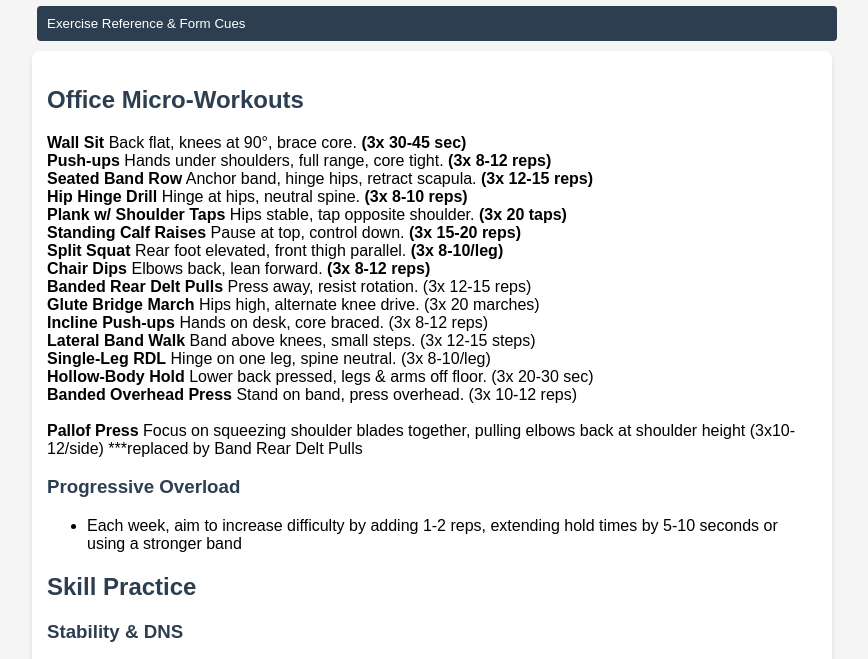
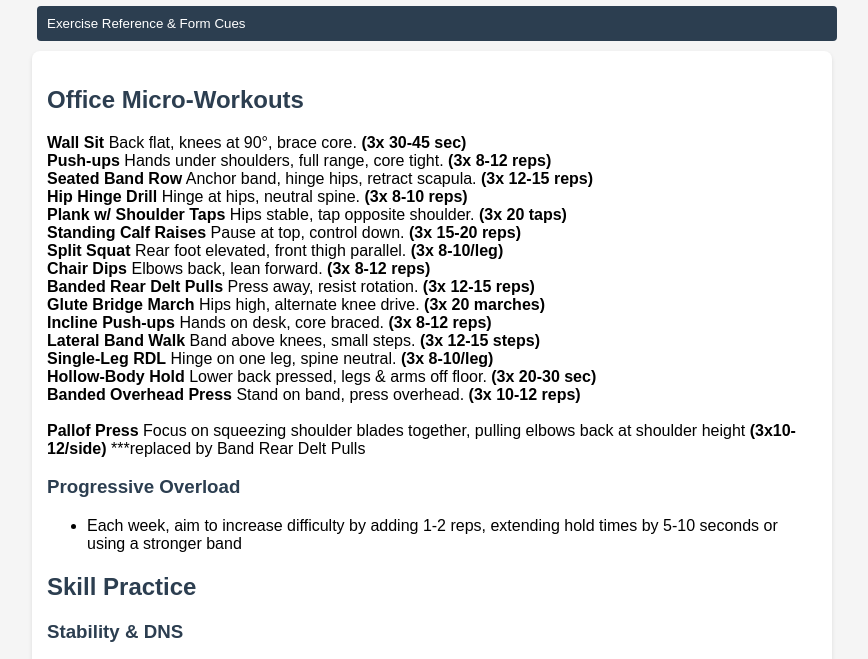
Before and after one commit to greatkingmoll/Fitness, a plain HTML site: page index.html in a window 1280 px wide. Both pictures are taken after a click on the button "Exercise Reference & Form Cues". Shown: the part 99-758 px from the top of the page, without its empty margins (208-1076 px from the left). Drawn offline with Linux system fonts and the light colour scheme; no server answers.

Commit message:
Update index.html

```diff
--- a/index.html
+++ b/index.html
@@ -39,16 +39,15 @@
     <div class="exercise-item"><b>Standing Calf Raises</b> Pause at top, control down. <b>(3x 15-20 reps)</b></div>
     <div class="exercise-item"><b>Split Squat</b> Rear foot elevated, front thigh parallel. <b>(3x 8-10/leg)</b></div>
     <div class="exercise-item"><b>Chair Dips</b> Elbows back, lean forward. <b>(3x 8-12 reps)</b></div>
-
-    <div class="exercise-item"><b>Banded Rear Delt Pulls</b> Press away, resist rotation. (3x 12-15 reps)</div>
-    <div class="exercise-item"><b>Glute Bridge March</b> Hips high, alternate knee drive. (3x 20 marches)</div>
-    <div class="exercise-item"><b>Incline Push-ups</b> Hands on desk, core braced. (3x 8-12 reps)</div>
-    <div class="exercise-item"><b>Lateral Band Walk</b> Band above knees, small steps. (3x 12-15 steps)</div>
-    <div class="exercise-item"><b>Single-Leg RDL</b> Hinge on one leg, spine neutral. (3x 8-10/leg)</div>
-    <div class="exercise-item"><b>Hollow-Body Hold</b> Lower back pressed, legs & arms off floor. (3x 20-30 sec)</div>
-    <div class="exercise-item"><b>Banded Overhead Press</b> Stand on band, press overhead. (3x 10-12 reps)</div>
+    <div class="exercise-item"><b>Banded Rear Delt Pulls</b> Press away, resist rotation. <b>(3x 12-15 reps)</b></div>
+    <div class="exercise-item"><b>Glute Bridge March</b> Hips high, alternate knee drive. <b>(3x 20 marches)</b></div>
+    <div class="exercise-item"><b>Incline Push-ups</b> Hands on desk, core braced. <b>(3x 8-12 reps)</b></div>
+    <div class="exercise-item"><b>Lateral Band Walk</b> Band above knees, small steps. <b>(3x 12-15 steps)</b></div>
+    <div class="exercise-item"><b>Single-Leg RDL</b> Hinge on one leg, spine neutral. <b>(3x 8-10/leg)</b></div>
+    <div class="exercise-item"><b>Hollow-Body Hold</b> Lower back pressed, legs & arms off floor. <b>(3x 20-30 sec)</b></div>
+    <div class="exercise-item"><b>Banded Overhead Press</b> Stand on band, press overhead. <b>(3x 10-12 reps)</b></div>
     <br>
-    <div class="exercise-item"><b>Pallof Press</b> Focus on squeezing shoulder blades together, pulling elbows back at shoulder height (3x10-12/side) ***replaced by Band Rear Delt Pulls</div>
+    <div class="exercise-item"><b>Pallof Press</b> Focus on squeezing shoulder blades together, pulling elbows back at shoulder height <b>(3x10-12/side)</b> ***replaced by Band Rear Delt Pulls</div>
 
     <h3> Progressive Overload</h3>
     <ul>
```
